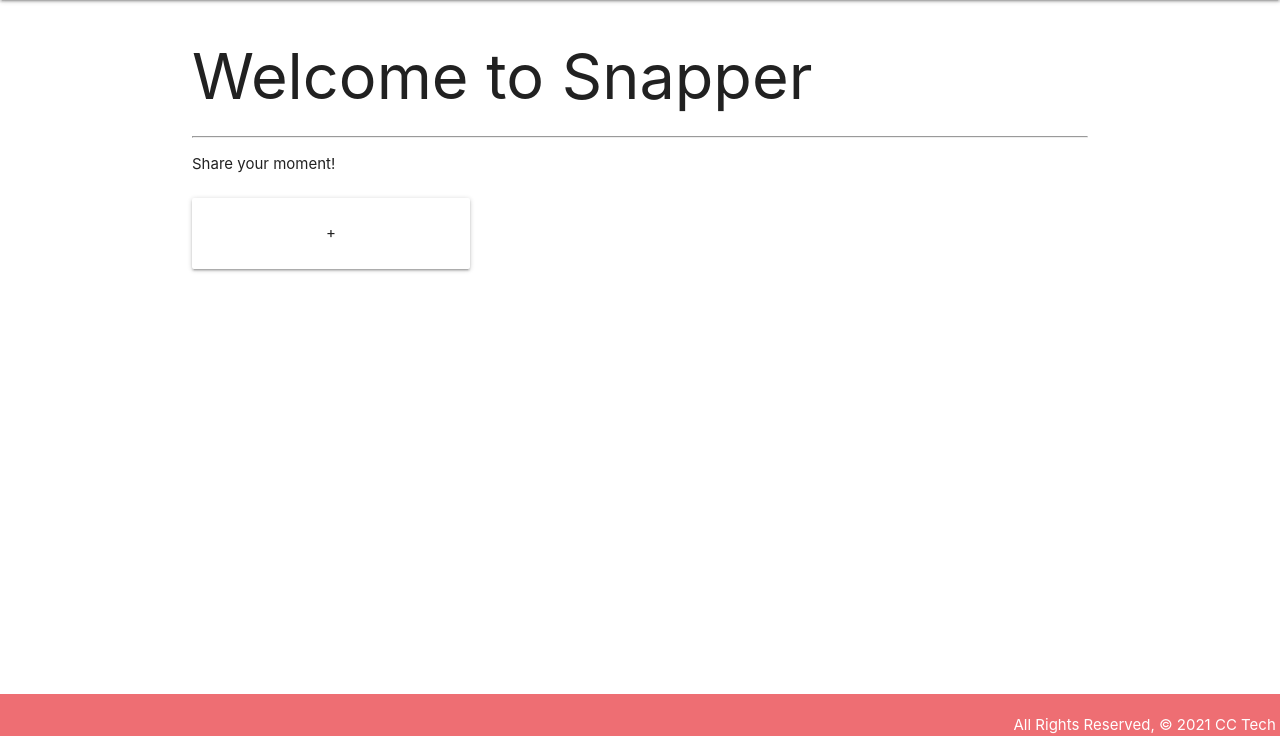
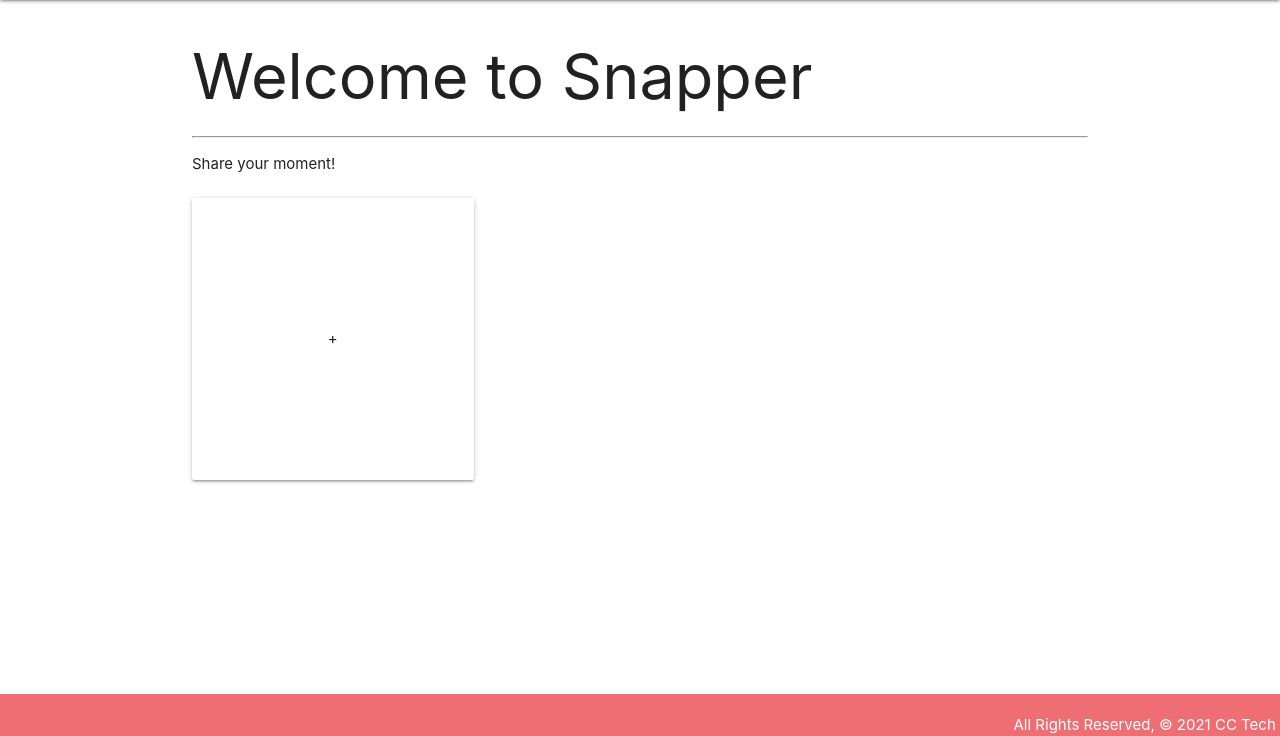
Before and after one commit to chuckchoiboi/snapper, a Django app: template main_app/templates/home.html in a window 1280 px wide. Shown: the part 64-800 px from the top of the page. Run offline with Django 3.2, Linux system fonts and the light colour scheme; the template is opened without the code that fills it, so the values that code supplies are empty.

Commit message:
dummy layout

```diff
--- a/main_app/static/css/style.css
+++ b/main_app/static/css/style.css
@@ -20,6 +20,20 @@ footer {
 }
 
 .photo-container .card {
-  width: 31%;
+  width: 22vw;
+  height: 22vw;
   text-align: center;
 }
+
+.photo-container .add-photo {
+  position: relative;
+}
+
+.photo-container .add-photo .card-content {
+  margin: 0;
+  position: absolute;
+  top: 50%;
+  left: 50%;
+  -ms-transform: translate(-50%, -50%);
+  transform: translate(-50%, -50%);
+}
--- a/main_app/templates/home.html
+++ b/main_app/templates/home.html
@@ -5,12 +5,12 @@
 <p>Share your moment!</p>
 
 <div class="photo-container">
-  <div class="card">
+  <div class="card add-photo">
     <div class="card-content">+</div>
   </div>
   {% for photo in photos %}
-  <div class="card">
-    <div class="card-content">X</div>
+  <div class="card" style="background-image: url({{photo.url}}) ">
+    <div class="card-content"></div>
   </div>
   {% endfor %}
 </div>
```
